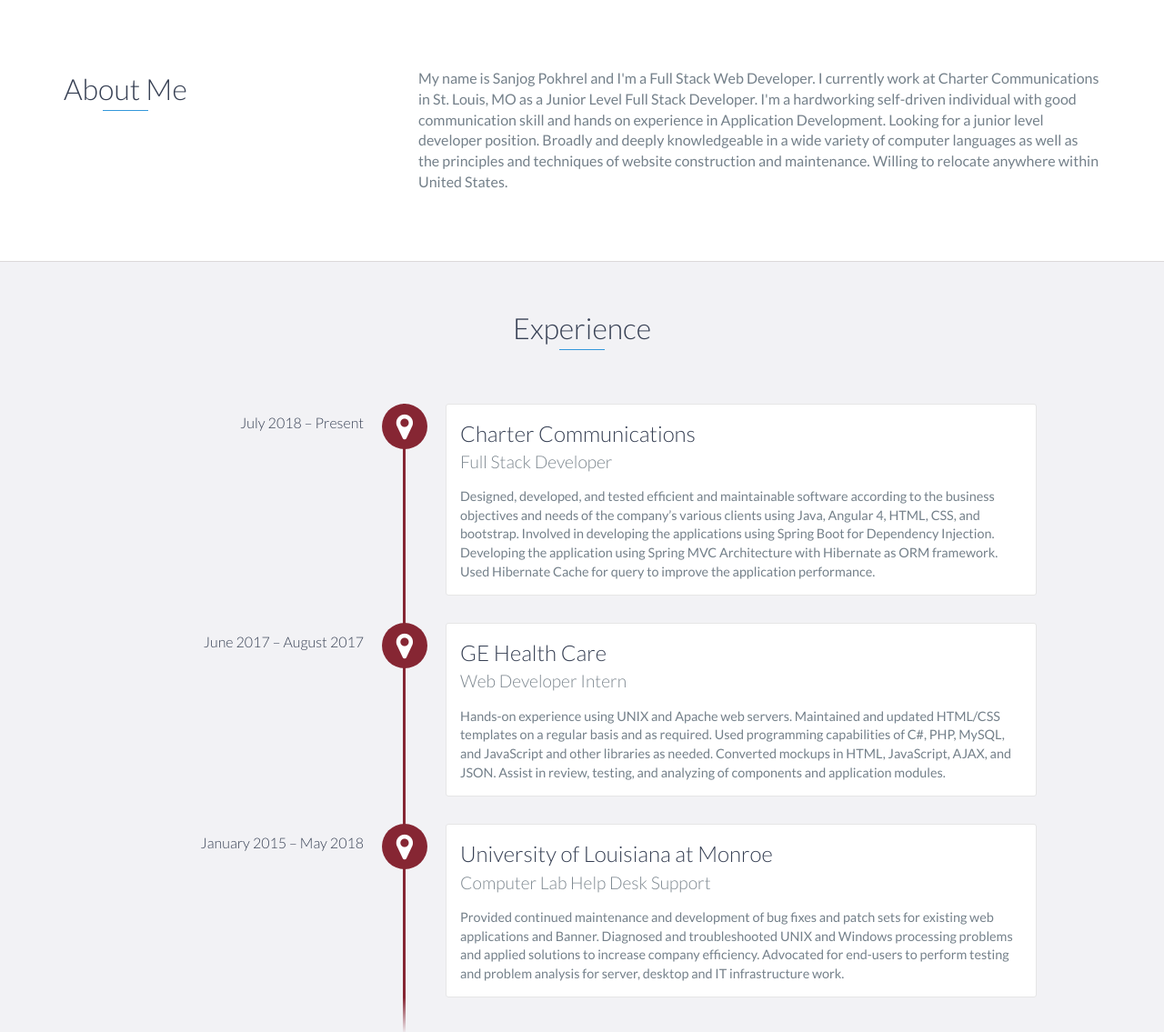
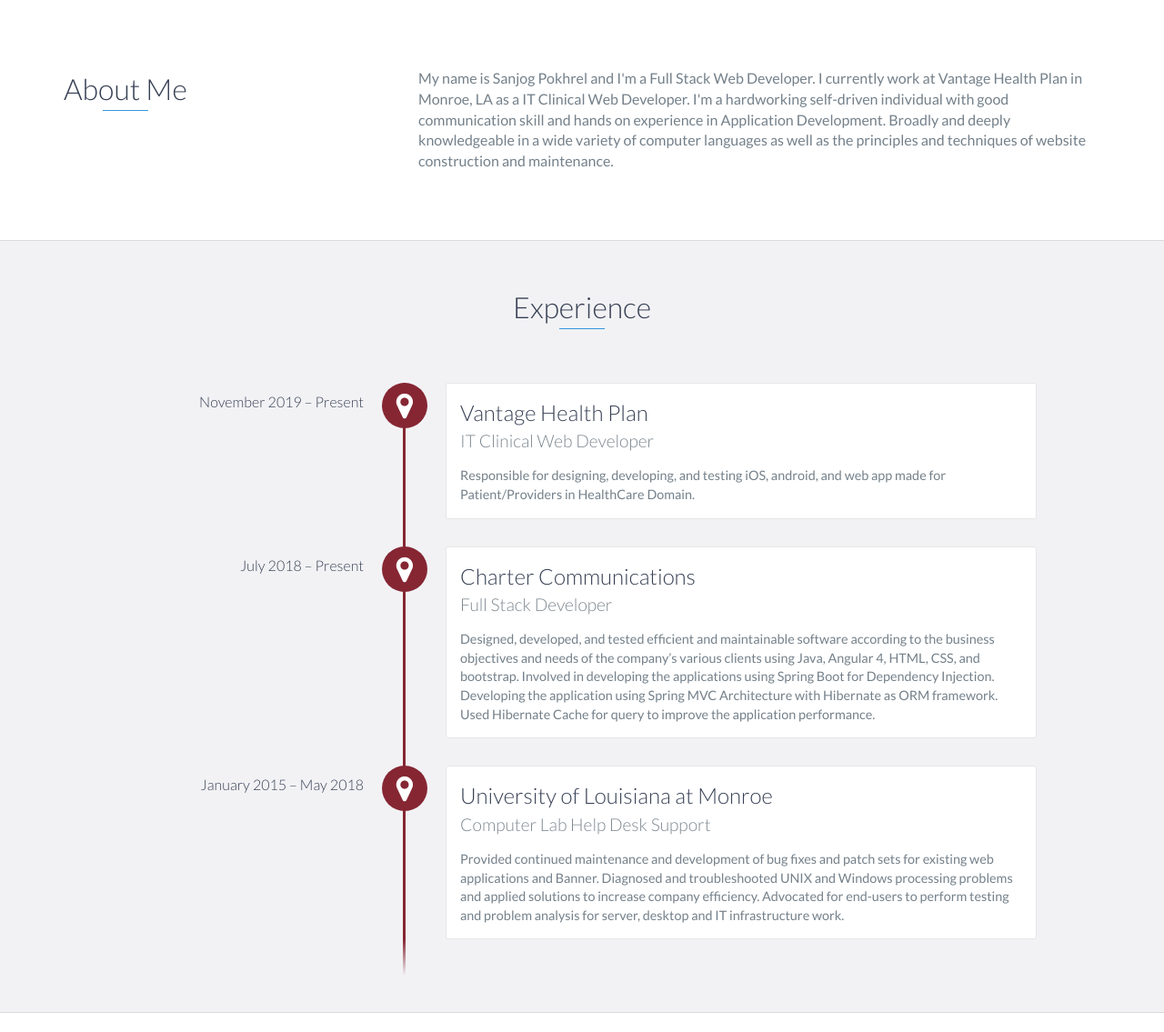
Before and after one commit to sanjogpokhrel/devportfolio, a website: page index.html in a window 1280 px wide. Shown: the part 823-1958 px from the top of the page at 91% size. Drawn offline with nearby package versions, Linux system fonts and the light colour scheme.

Commit message:
new updates

```diff
--- a/index.html
+++ b/index.html
@@ -50,7 +50,7 @@
     <div id="lead">
         <div id="lead-content">
             <h1 text-align:left;>Sanjog Pokhrel</h1>
-            <h2>Software Engineer</h2>
+            <h2>Web Application Developer</h2>
             <a href="images/ResumeSLC.docx" class="btn-rounded-white">Download Resume</a>
         </div>
         <!-- End #lead-content -->
@@ -74,7 +74,9 @@
                 </div>
                 <div class="col-md-8">
                     <p>
-                        My name is Sanjog Pokhrel and I'm a Full Stack Web Developer. I currently work at Charter Communications in St. Louis, MO as a Junior Level Full Stack Developer. I'm a hardworking self-driven individual with good communication skill and hands on experience in Application Development. Looking for a junior level developer position. Broadly and deeply knowledgeable in a wide variety of computer languages as well as the principles and techniques of website construction and maintenance. Willing to relocate anywhere within United States.
+                        My name is Sanjog Pokhrel and I'm a Full Stack Web Developer. I currently work at Vantage Health Plan in Monroe, LA as a IT Clinical Web Developer.
+                        I'm a hardworking self-driven individual with good communication skill and hands on experience in Application Development.
+                        Broadly and deeply knowledgeable in a wide variety of computer languages as well as the principles and techniques of website construction and maintenance.
 
                     </p>
                 </div>
@@ -86,6 +88,14 @@
     <div id="experience" class="background-alt">
         <h2 class="heading">Experience</h2>
         <div id="experience-timeline">
+
+            <div data-date="November 2019 – Present">
+                <h3>Vantage Health Plan</h3>
+                <h4>IT Clinical Web Developer</h4>
+                <p>
+                   Responsible for designing, developing, and testing iOS, android, and web app made for Patient/Providers in HealthCare Domain.
+                </p>
+            </div>
             <div data-date="July 2018 – Present">
                 <h3>Charter Communications</h3>
                 <h4>Full Stack Developer</h4>
@@ -97,15 +107,6 @@
                 </p>
             </div>
 
-            <div data-date="June 2017 – August 2017">
-                <h3>GE Health Care</h3>
-                <h4>Web Developer Intern</h4>
-                <p>
-                    Hands-on experience using UNIX and Apache web servers. Maintained and updated HTML/CSS templates on a regular   basis and as required. Used programming capabilities of C#, PHP, MySQL, and JavaScript and other libraries as needed.
-                    Converted mockups in HTML, JavaScript, AJAX, and JSON.
-                    Assist in review, testing, and analyzing of components and application modules.
-             </p>
-            </div>
 
             <div data-date="January 2015 – May 2018">
                 <h3>University of Louisiana at Monroe</h3>
@@ -193,9 +194,9 @@
             <li>Angular</li>
             <li>Springboot</li>
             <li>Hibernate</li>
-            <li>React</li>
-            <li>Node.js</li>
-            <li>AngularJs</li>
+            <li>Flutter</li>
+            <li>ASP Dot Net Core</li>
+            <li>Angular</li>
             <li>HTML/CSS</li>
             <li>Bootstrap</li>
             <li>Wordpress</li>
@@ -224,7 +225,7 @@
             <div class="row">
                 <div class="col-sm-5 copyright">
                     <p>
-                        Copyright &copy; 2019 SANJOG POKHREL
+                        Copyright &copy; 2020 SANJOG POKHREL
                     </p>
                 </div>
                 <div class="col-sm-2 top">
```
